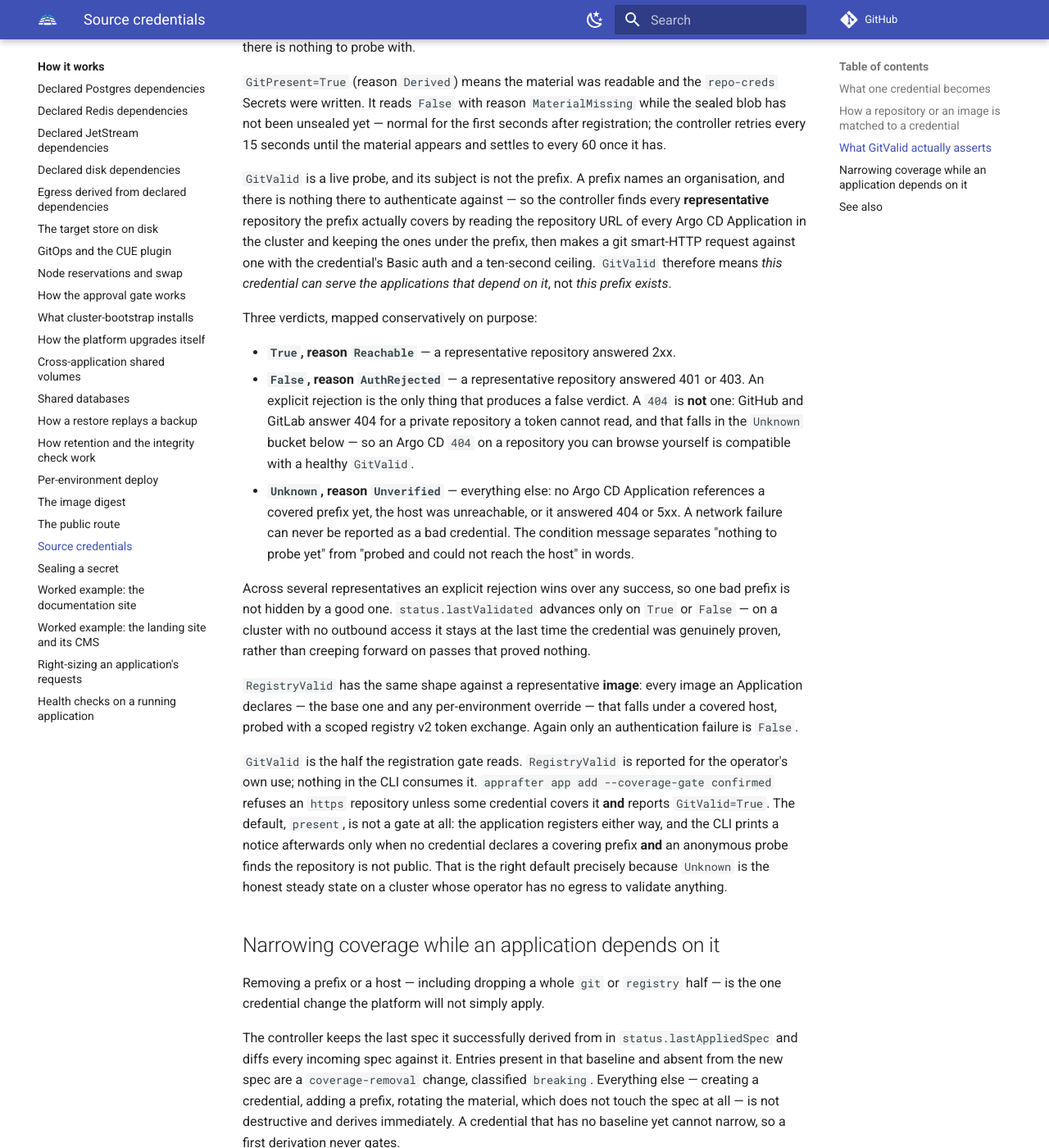
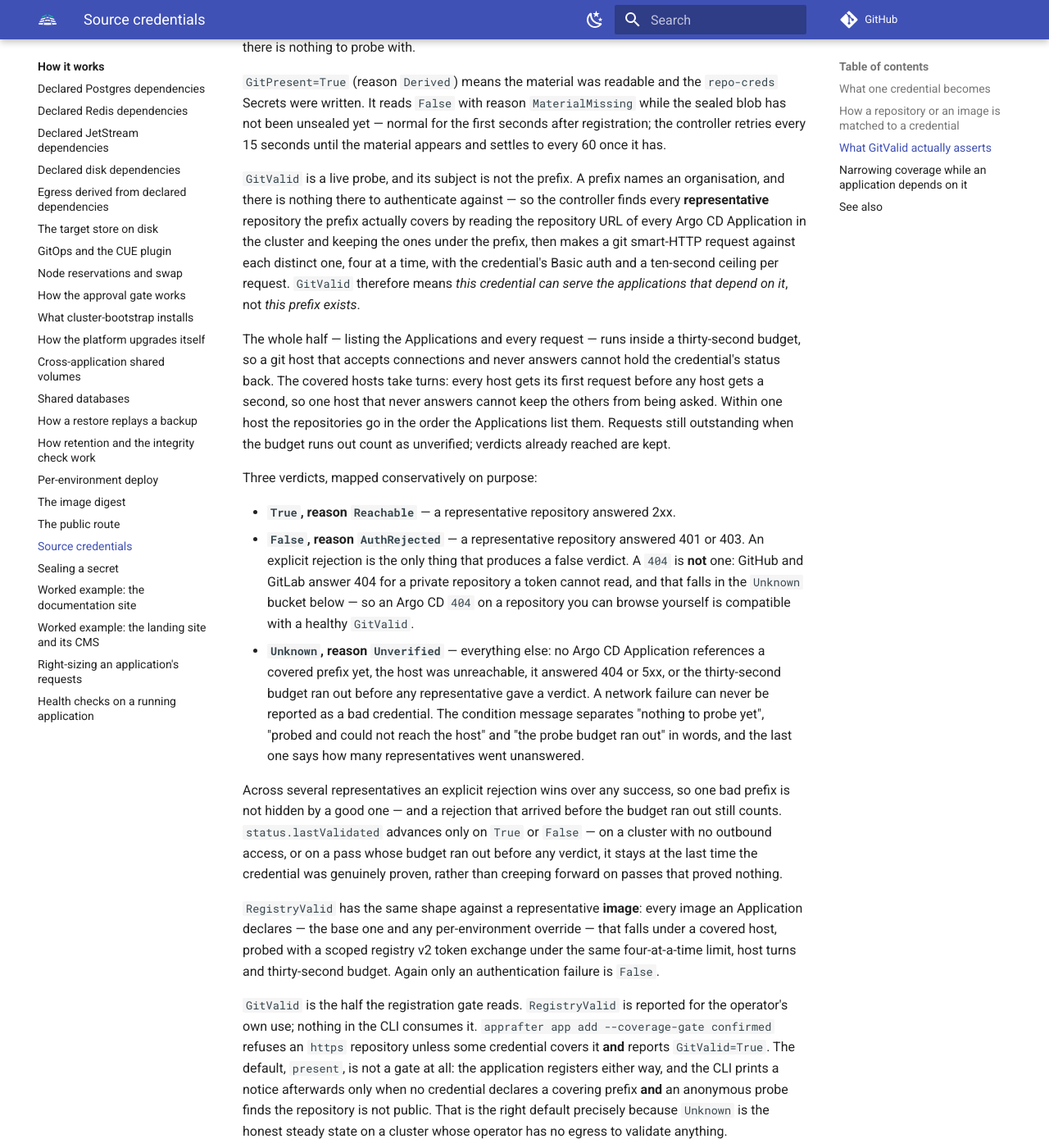
Before and after one commit to AppRafter/apprafter, an MkDocs documentation site: the page built from docs/how-it-works/source-credentials.md, in a window 1280 px wide and 1400 px high, scrolled down 2401 px. Shown: the whole window at 82% size. Built offline with MkDocs 1.6.1 and Material for MkDocs 9.7.7, drawn with Linux system fonts in a browser that asks for light colours; comment, search, counter and statistics services are not loaded.

Commit message:
docs: the SourceCredential probe runs under a per-half budget
The mechanism page said the probe makes one request against one
representative. It now probes every distinct representative four at a
time, with the covered hosts taking turns, inside a thirty-second budget
per half; a run-out budget is Unknown in words of its own; and
lastValidated stays put on a pass that reached no verdict.

Refs: WI-400

Co-Authored-By: Claude Opus 5.5 (1M context) <noreply@anthropic.com>
Claude-Session: https://claude.ai/code/session_017Bytw2vARXjnSLKB3YhkSe

```diff
--- a/docs/how-it-works/source-credentials.md
+++ b/docs/how-it-works/source-credentials.md
@@ -108,9 +108,18 @@ an organisation, and there is nothing there to authenticate against — so the
 controller finds every **representative** repository the prefix actually covers by
 reading the repository URL of every Argo CD Application in the cluster and
 keeping the ones under the prefix, then makes a git smart-HTTP request against
-one with the credential's Basic auth and a ten-second ceiling. `GitValid`
-therefore means *this credential can serve the applications that depend on it*,
-not *this prefix exists*.
+each distinct one, four at a time, with the credential's Basic auth and a
+ten-second ceiling per request. `GitValid` therefore means *this credential can
+serve the applications that depend on it*, not *this prefix exists*.
+
+The whole half — listing the Applications and every request — runs inside a
+thirty-second budget, so a git host that accepts connections and never answers
+cannot hold the credential's status back. The covered hosts take turns: every
+host gets its first request before any host gets a second, so one host that
+never answers cannot keep the others from being asked. Within one host the
+repositories go in the order the Applications list them. Requests still
+outstanding when the budget runs out count as unverified; verdicts already
+reached are kept.
 
 Three verdicts, mapped conservatively on purpose:
 
@@ -122,21 +131,26 @@ Three verdicts, mapped conservatively on purpose:
   below — so an Argo CD `404` on a repository you can browse yourself is
   compatible with a healthy `GitValid`.
 - **`Unknown`, reason `Unverified`** — everything else: no Argo CD Application
-  references a covered prefix yet, the host was unreachable, or it answered
-  404 or 5xx. A network failure can never be reported as a bad credential.
-  The condition message separates "nothing to probe yet" from "probed and
-  could not reach the host" in words.
+  references a covered prefix yet, the host was unreachable, it answered
+  404 or 5xx, or the thirty-second budget ran out before any representative
+  gave a verdict. A network failure can never be reported as a bad credential.
+  The condition message separates "nothing to probe yet", "probed and could
+  not reach the host" and "the probe budget ran out" in words, and the last
+  one says how many representatives went unanswered.
 
 Across several representatives an explicit rejection wins over any success, so
-one bad prefix is not hidden by a good one. `status.lastValidated` advances
-only on `True` or `False` — on a cluster with no outbound access it stays at
-the last time the credential was genuinely proven, rather than creeping forward
-on passes that proved nothing.
+one bad prefix is not hidden by a good one — and a rejection that arrived
+before the budget ran out still counts. `status.lastValidated` advances only on
+`True` or `False` — on a cluster with no outbound access, or on a pass whose
+budget ran out before any verdict, it stays at the last time the credential
+was genuinely proven, rather than creeping forward on passes that proved
+nothing.
 
 `RegistryValid` has the same shape against a representative **image**: every
 image an Application declares — the base one and any per-environment override —
 that falls under a covered host, probed with a scoped registry v2 token
-exchange. Again only an authentication failure is `False`.
+exchange under the same four-at-a-time limit, host turns and thirty-second
+budget. Again only an authentication failure is `False`.
 
 `GitValid` is the half the registration gate reads. `RegistryValid` is reported for the operator's own use; nothing in the CLI consumes it.
 `apprafter app add --coverage-gate confirmed` refuses an `https` repository
```
